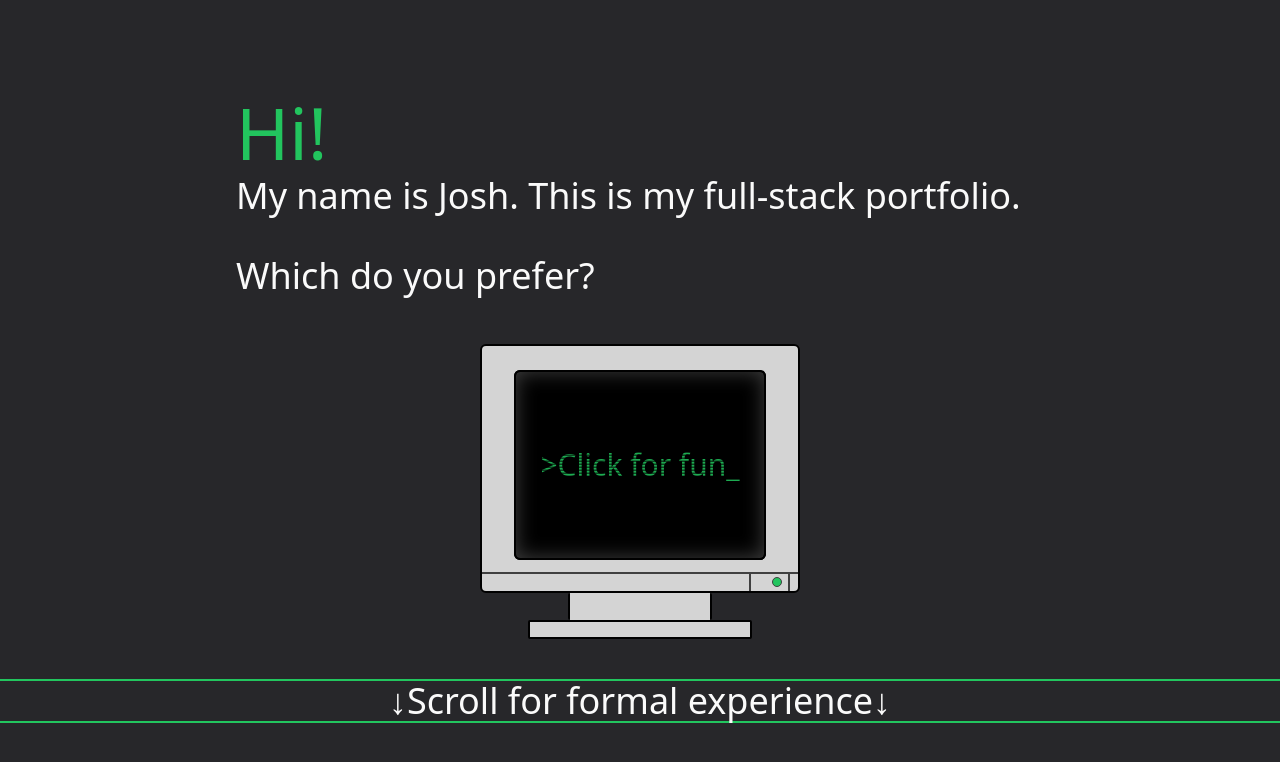
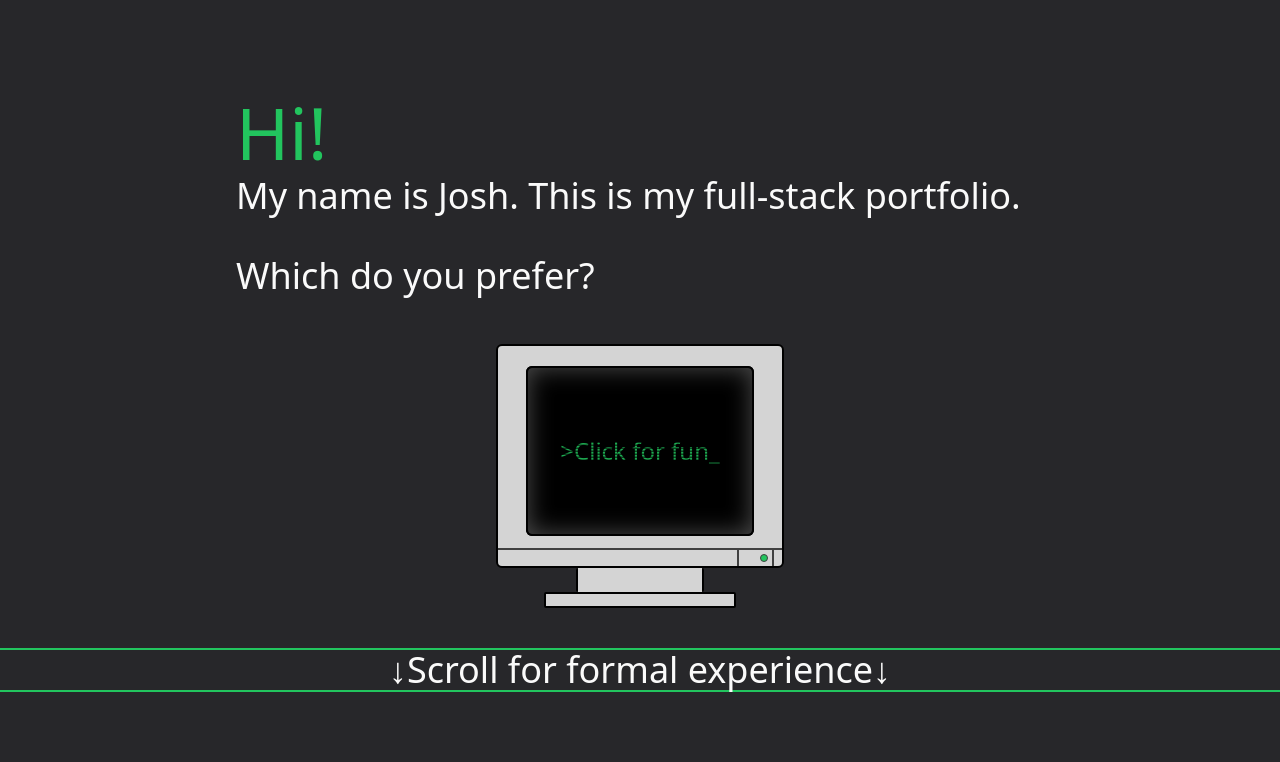
Before and after one commit to jrbarnhart/portfolio, a React (Vite) app: page / in a window 1280 px wide. Shown: the top 762 px of the page. Built offline with nearby package versions, Linux system fonts and the light colour scheme; the HTML template or start-up script is replaced by a standard one.

Commit message:
Make largest size a bit smaller and adjust overlay shadow

```diff
--- a/src/components/Lander/FunButton.tsx
+++ b/src/components/Lander/FunButton.tsx
@@ -1,27 +1,27 @@
 const FunButton = () => {
   return (
     <button className="grid justify-items-center">
-      <div className="grid grid-rows-[min-content,_1fr] w-36 md:w-56 lg:w-80 aspect-[9_/_7] bg-neutral-300 border-2 border-black rounded-md">
-        <div className="relative w-[80%] aspect-[4_/_3] bg-black justify-self-center mt-2 md:mt-4 lg:mt-6 mb-[5px] md:mb-2 lg:mb-3 grid items-center rounded-md">
+      <div className="grid grid-rows-[min-content,_1fr] w-36 md:w-56 lg:w-72 aspect-[9_/_7] bg-neutral-300 border-2 border-black rounded-md">
+        <div className="relative w-[80%] aspect-[4_/_3] bg-black justify-self-center mt-2 md:mt-4 lg:mt-5 mb-[5px] md:mb-2 lg:mb-3 grid items-center rounded-md">
           <div
-            className="absolute top-0 left-0 w-full h-full border-2 border-black rounded-md shadow-[inset_0_0_20px_rgba(255,_255,_255,_0.25)]"
+            className="absolute top-0 left-0 w-full h-full border-2 border-black rounded-md shadow-[inset_0_0_25px_rgba(255,_255,_255,_0.3)]"
             style={{
               backgroundImage:
                 "repeating-linear-gradient(to bottom, transparent 0px, rgba(0, 0, 0, 0.8) 3px, transparent 3px)",
             }}
           />
-          <p className="text-green-500 text-xl lg:text-3xl select-none">
+          <p className="text-green-500 text-xl lg:text-2xl select-none">
             &gt;Click for fun_
           </p>
         </div>
         <div className="relative h-full border-t-2 border-neutral-700">
           <div className="absolute right-2 w-[13%] h-full border-l-2 border-r-2 border-neutral-700 grid items-center justify-end">
-            <div className="w-[6px] md:w-2 lg:w-[10px] aspect-square mr-[2px] md:mr-1 lg:mr-[6px] rounded-full bg-green-500 border-neutral-700 border-[1px]" />
+            <div className="w-[6px] md:w-2 aspect-square mr-[2px] md:mr-1 rounded-full bg-green-500 border-neutral-700 border-[1px]" />
           </div>
         </div>
       </div>
-      <div className="w-16 md:w-24 lg:w-36 aspect-[16_/_3] bg-neutral-300 border-2 border-t-0 border-b-0 border-black rounded-sm" />
-      <div className="w-24 md:w-36 lg:w-56 aspect-[12_/_1] bg-neutral-300 border-2 border-black rounded-sm" />
+      <div className="w-16 md:w-24 lg:w-32 aspect-[16_/_3] bg-neutral-300 border-2 border-t-0 border-b-0 border-black rounded-sm" />
+      <div className="w-24 md:w-36 lg:w-48 aspect-[12_/_1] bg-neutral-300 border-2 border-black rounded-sm" />
     </button>
   );
 };
```
